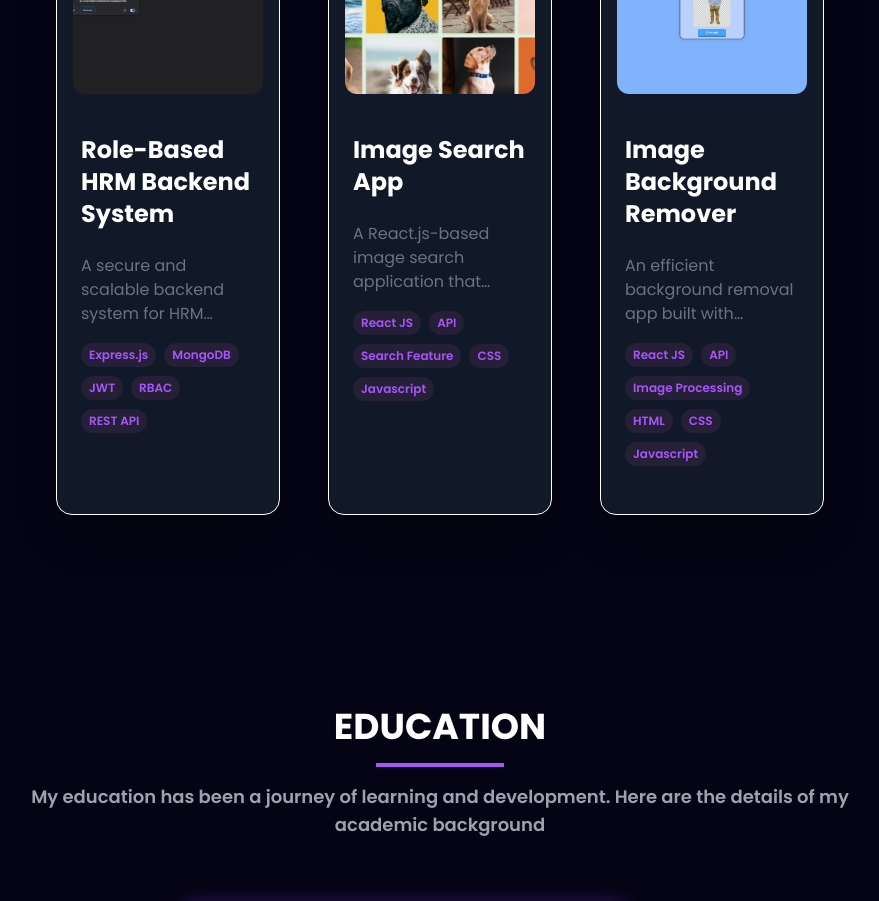
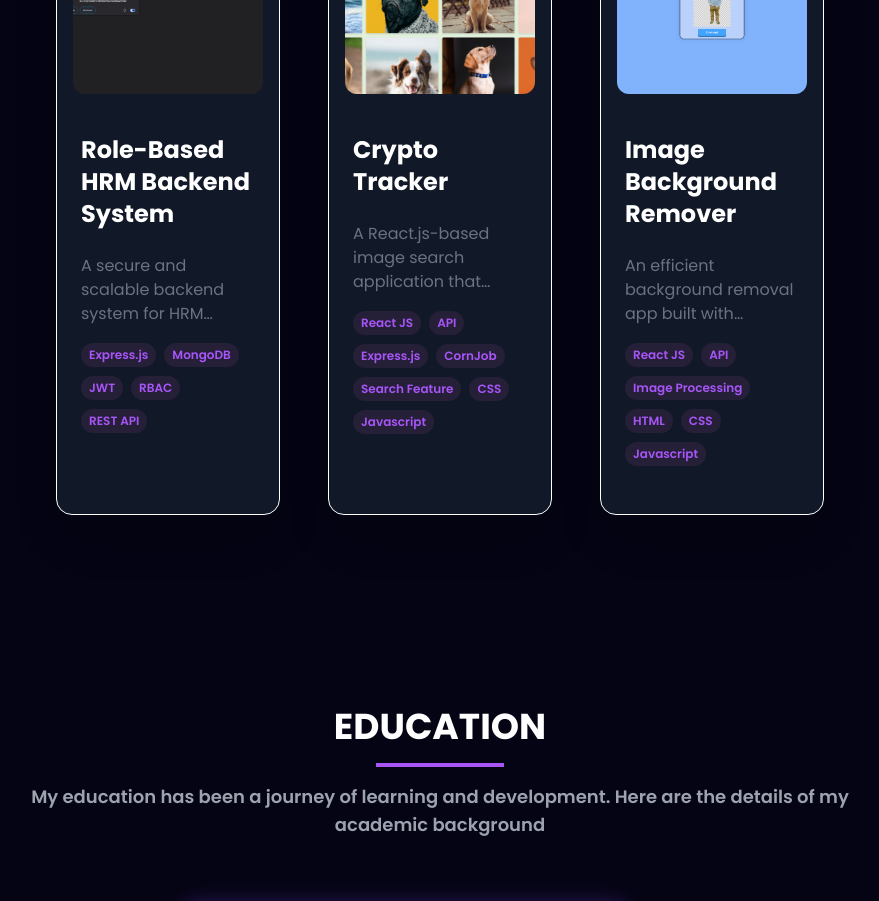
Before and after one commit to ABHAYSARIYAL/My_Portfolio, a React (Vite) app: page / in a window 1280 px wide. Shown: the part 3060-3961 px from the top of the page, without its empty margins (200-1079 px from the left). Built offline with nearby package versions, Linux system fonts and the light colour scheme.

Commit message:
add project

```diff
--- a/src/constants.js
+++ b/src/constants.js
@@ -189,13 +189,13 @@ export const projects = [
 ,
   {
     id: 7,
-    title: "Image Search App",
+    title: "Crypto Tracker",
     description:
       "A React.js-based image search application that allows users to search and download high-quality images from the web. Built using external APIs to ensure a vast library of results for various queries.",
     image: imagesearchLogo,
-    tags: ["React JS", "API", "Search Feature", "CSS", "Javascript"],
-    github: "https://github.com/codingmastr/Image-Search-App",
-    webapp: "https://imagsearch.netlify.app/",
+    tags: ["React JS", "API","Express.js", "CornJob", "Search Feature", "CSS", "Javascript"],
+    github: "https://github.com/ABHAYSARIYAL/crypto-tracker.git",
+    webapp: "https://abhayportfolio-six.vercel.app/",
   },
   {
     id: 8,
```
